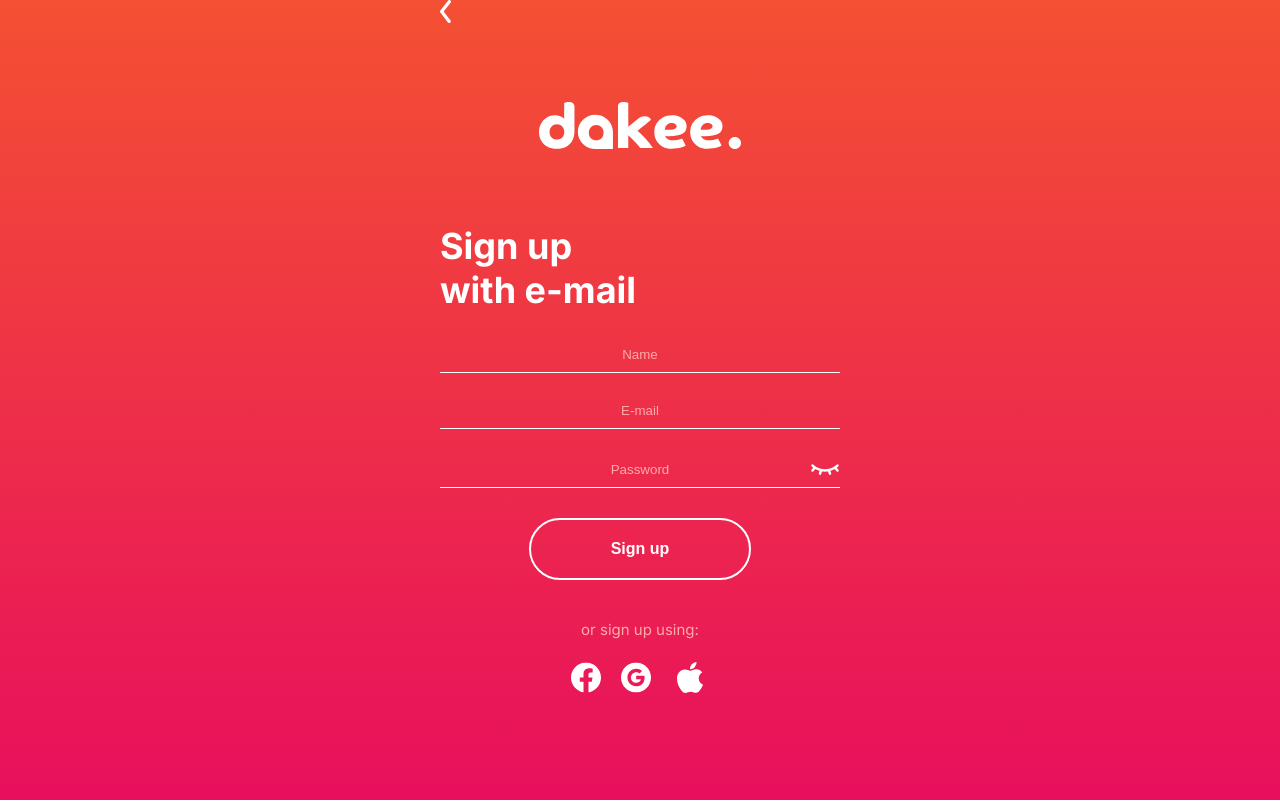
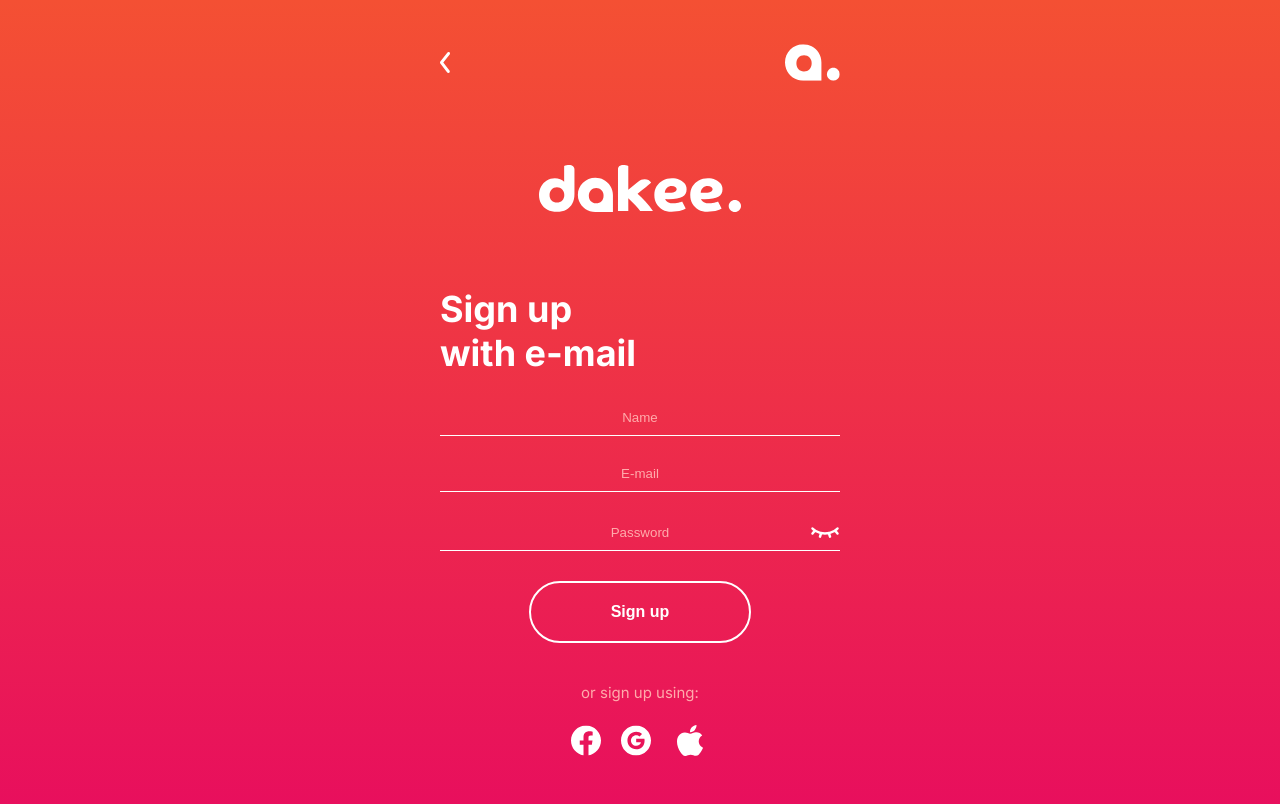
Before and after one commit to JamieBurridge/Dakee, a Next.js app: page /signup in a window 1280 px wide. Built offline with nearby package versions, Linux system fonts and the light colour scheme.

Commit message:
Implementedt Topbar

```diff
--- a/pages/signup/index.tsx
+++ b/pages/signup/index.tsx
@@ -2,6 +2,7 @@
 import styles from "./index.module.scss";
 import Button from "../../components/Button/Button";
 import { useState } from "react";
+import Topbar from "../../components/Topbar/Topbar";
 
 export default function Signup() {
   const [passwordHidden, setPasswordHidden] = useState(true);
@@ -9,11 +10,7 @@
   return (
     <main className={styles.signup_container}>
       <div>
-        <img
-          src="/assets/back.svg"
-          alt="Back arrow"
-          className={styles.back_arrow}
-        />
+        <Topbar link="welcome" />
       </div>
       <img src="/assets/logo.svg" alt="Dakee logo" className={styles.logo} />
       <div>
```
Also changed, not shown: pages/tutorial/index.tsx (+2 -5 lines).
